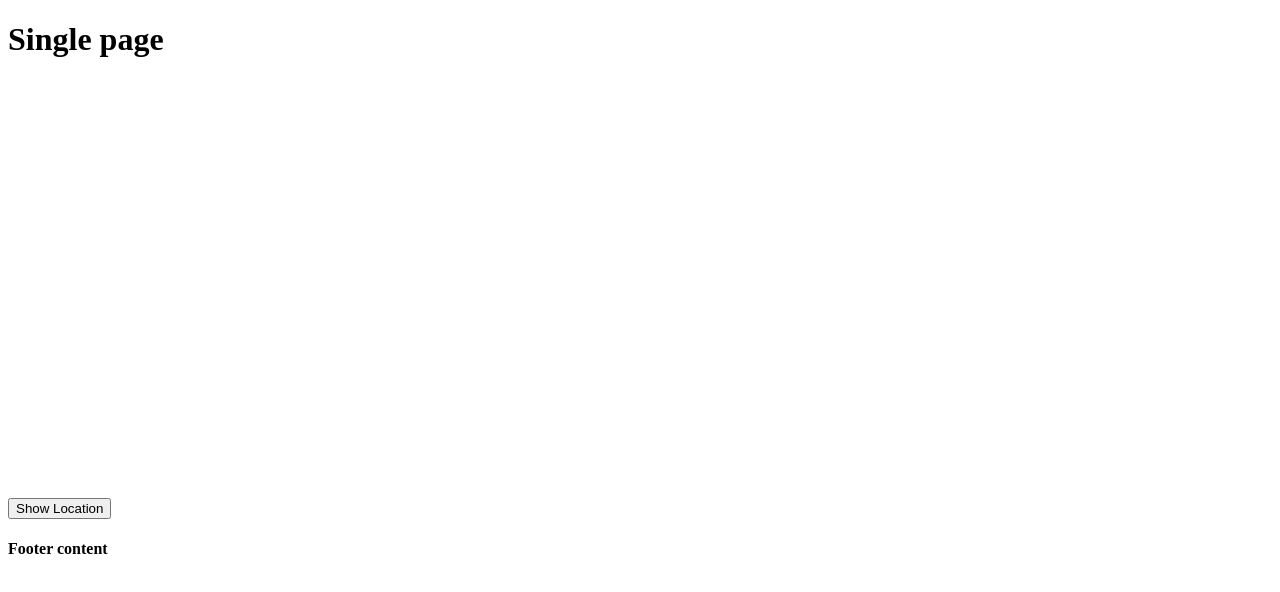
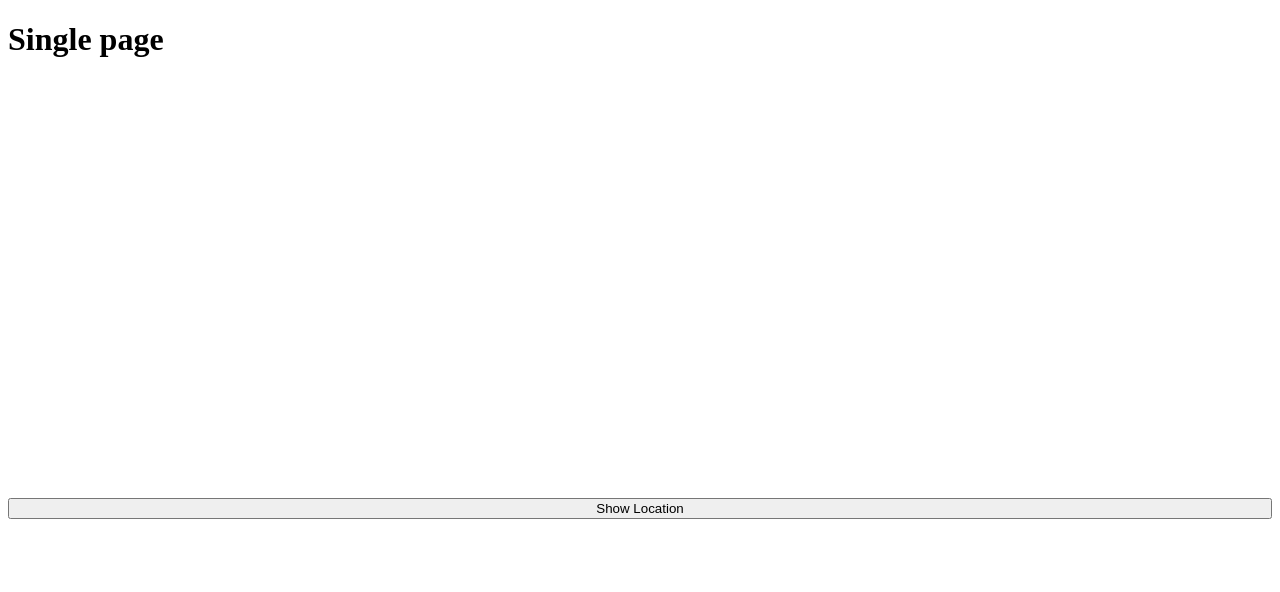
Before and after one commit to alieujallow/boilerplate, a plain HTML site: page index.html in a window 1280 px wide. Drawn offline with Linux system fonts and the light colour scheme; some packages are replaced by stand-ins of ours.

Commit message:
map functions

```diff
--- a/index.html
+++ b/index.html
@@ -43,13 +43,12 @@
     	<div data-role="content">
             <p id="geolocation"></p>
             <div id="map" style="height: 400px;">
-
-            </div><br>
-            <button id="locationBtn">Show Location</button>
+            </div>
     	</div><!-- /content -->
 
     	<div data-role="footer">
-    		<h4>Footer content</h4>
+         <div></div><br>
+    		 <button id="locationBtn" style="width: 100%;">Show Location</button>
     	</div><!-- /footer -->
 
     </div><!-- /page -->
```
Also changed, not shown: config.xml (+5 -5 lines).
